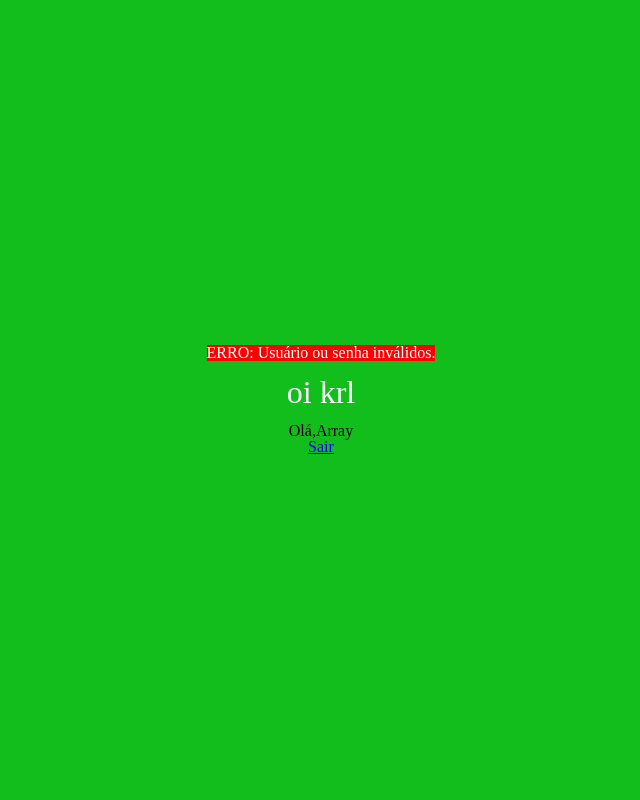
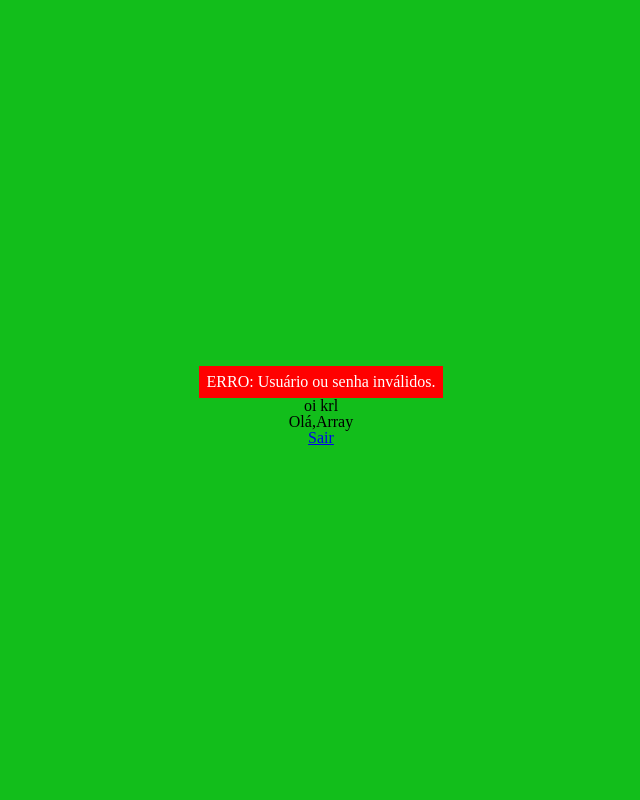
Before and after one commit to DevLucasj/tela-de-login, a PHP site: page /painel.php in a window 1280 px wide. Shown: the whole page, without its empty margins (319-959 px from the left). Run offline with PHP 8.4, Linux system fonts and the light colour scheme; the visitor is signed in with stand-in values (Sample User, id 1).

Commit message:
pequenos reparos no estilo
pequenos detalhes nas cores dos estilos

```diff
--- a/css/style.css
+++ b/css/style.css
@@ -62,10 +62,6 @@
 .notification{
   color: white;
   background-color: red;
+  padding: 0.5rem;
+  margin-top: 0.8rem;
 }
-
-h3{
-  color: white;
-  padding: 15px;
-  font-size: 2rem;
-}
```
